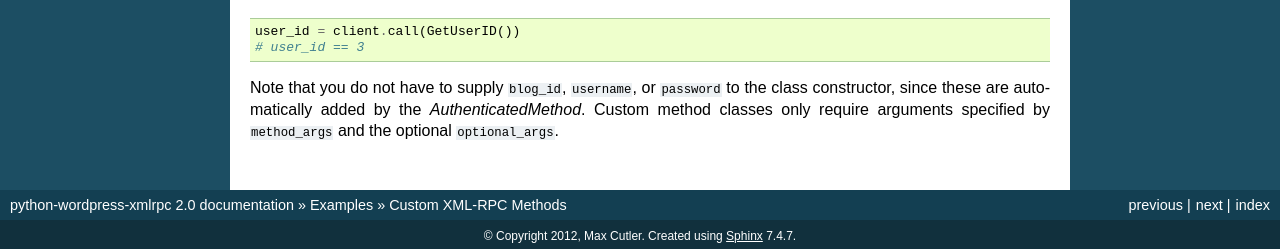
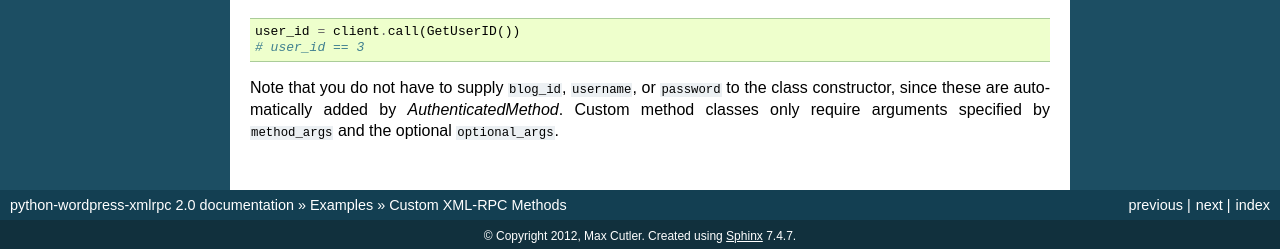
Before and after one commit to maxcutler/python-wordpress-xmlrpc, a Sphinx documentation site: the page built from docs/examples/custom-methods.rst, in a window 1280 px wide. Shown: the part 785-1034 px from the top of the page. Built offline with Sphinx 7.4.7, drawn with Linux system fonts in a browser that asks for light colours.

Commit message:
Fixed some docs bugs.
Fixed #21.

```diff
--- a/docs/examples/custom-methods.rst
+++ b/docs/examples/custom-methods.rst
@@ -42,4 +42,4 @@ Again, this class can then be used with :meth:`Client.call`::
 	user_id = client.call(GetUserID())
 	# user_id == 3
 
-Note that you do not have to supply ``blog_id``, ``username``, or ``password`` to the class constructor, since these are automatically added by the `AuthenticatedMethod`. Custom method classes only require arguments specified by ``method_args`` and the optional ``optional_args``.
+Note that you do not have to supply ``blog_id``, ``username``, or ``password`` to the class constructor, since these are automatically added by `AuthenticatedMethod`. Custom method classes only require arguments specified by ``method_args`` and the optional ``optional_args``.
--- a/docs/examples/posts.rst
+++ b/docs/examples/posts.rst
@@ -72,7 +72,9 @@ Most custom post types instead use post `custom fields`__ to store their additio
 
 __ http://codex.wordpress.org/Custom_Fields
 
-For this example, let's assume that your plugin or theme has added an ``acme_product`` custom post type to WordPress::
+For this example, let's assume that your plugin or theme has added an ``acme_product`` custom post type to WordPress:
+
+.. code-block:: python
 
 	# first, let's find some products
 	products = client.call(posts.GetPosts({'post_type': 'acme_product', 'number': 100}))
```
